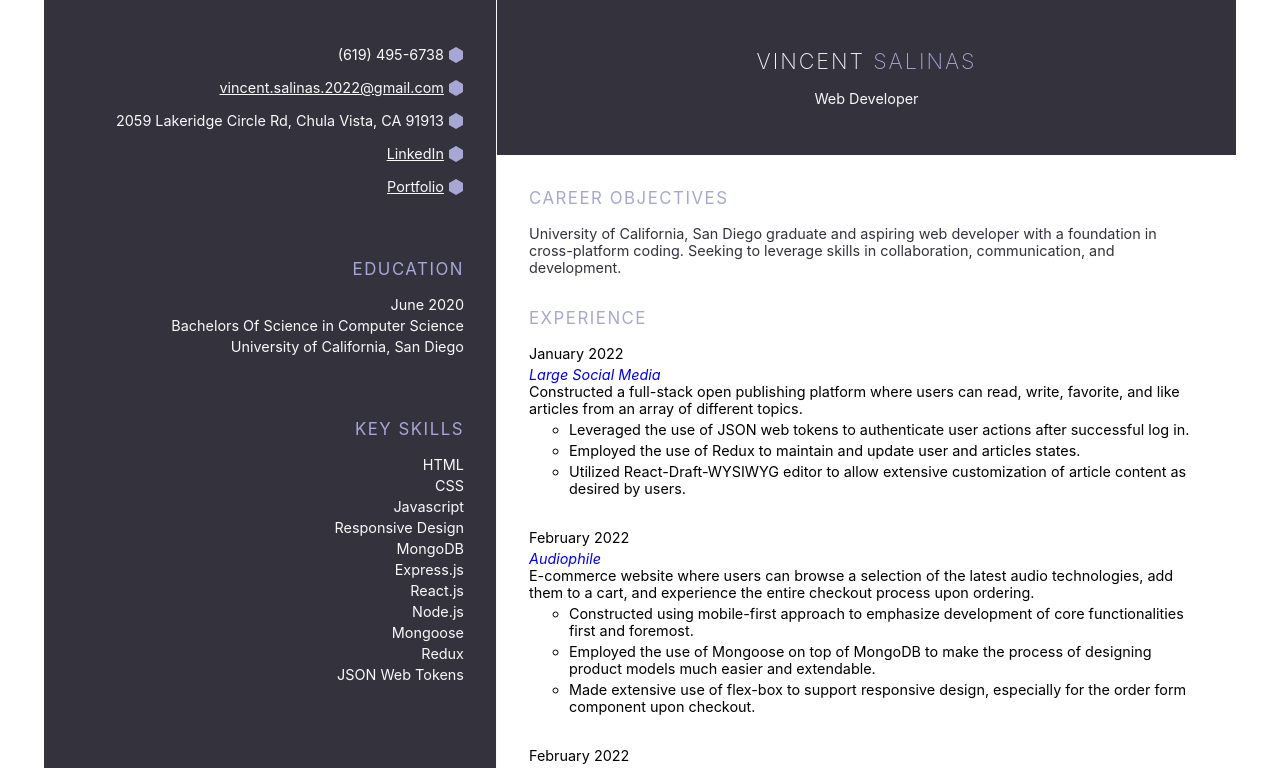
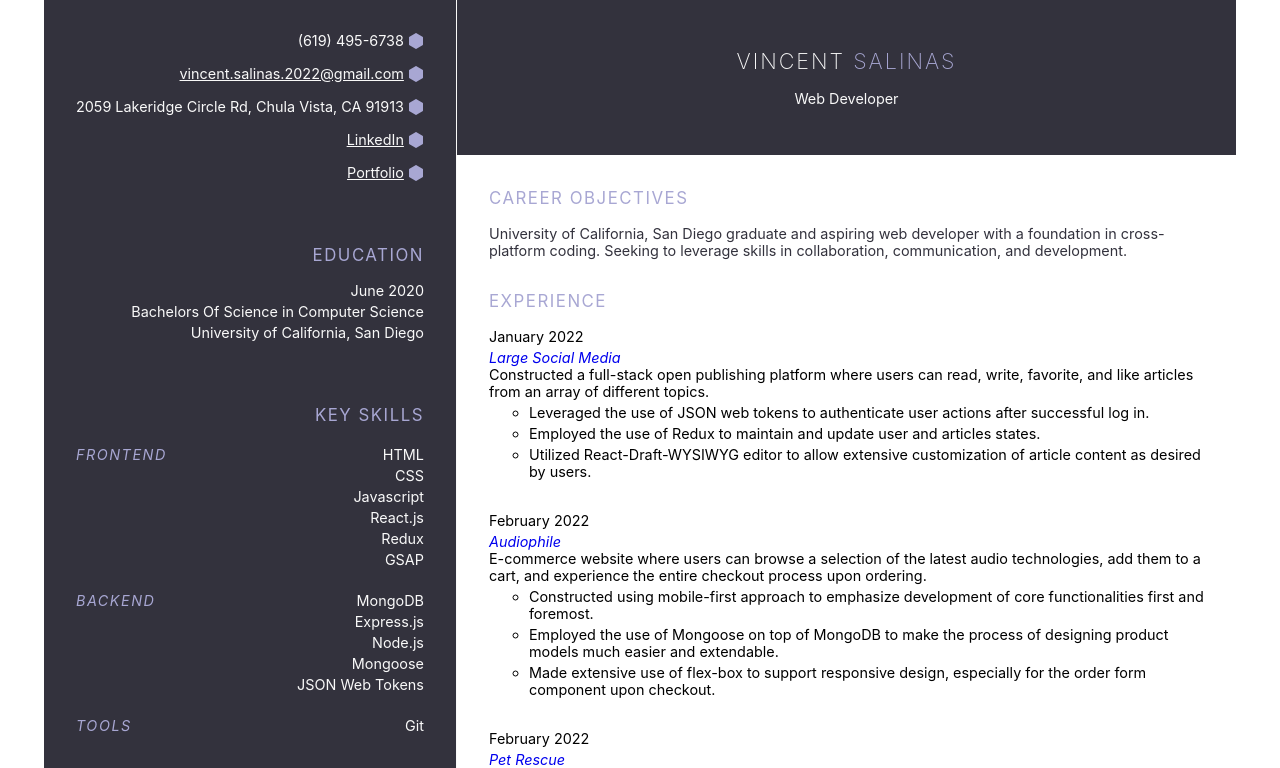
Before and after one commit to vlsalina/resume-1, a React (Create React App) app: page / in a window 1280 px wide. Shown: the top 768 px of the page. Built offline with nearby package versions, Linux system fonts and the light colour scheme.

Commit message:
Redesigned side pane to better distinguish between frontend, backend, and tool skills.

```diff
--- a/src/components/SidePane/SidePane.css
+++ b/src/components/SidePane/SidePane.css
@@ -35,6 +35,24 @@
 
 .side--ul {
   list-style-type: none;
+  padding: 0;
+  margin: 0;
+}
+
+.side--ul-2 {
+  list-style-type: none;
+  padding: 0;
+  margin: 0;
+}
+
+.side__header {
+  font-style: italic;
+}
+
+.side--container-3 {
+  display: flex;
+  justify-content: space-between;
+  margin-bottom: 1rem;
 }
 
 @media screen and (min-width: 1192px) {
--- a/src/components/SidePane/SidePane.js
+++ b/src/components/SidePane/SidePane.js
@@ -72,14 +72,52 @@ const SidePane = () => {
       </div>
       <div className="side--container-2 side--margin-1">
         <h3 className="main__header">key skills</h3>
+
+        <div className="side--container-3">
+          <div>
+            <p className="main__header side__header">Frontend</p>
+          </div>
+          <div>
             <ul className="side--ul">
-          {skills.map((x) => (
+              {skills.frontend.map((x) => (
                 <li key={`side-${x.name}`}>
                   <p className="t2">{x.name}</p>
                 </li>
               ))}
             </ul>
           </div>
+        </div>
+
+        <div className="side--container-3">
+          <div>
+            <p className="main__header side__header">Backend</p>
+          </div>
+          <div>
+            <ul className="side--ul">
+              {skills.backend.map((x) => (
+                <li key={`side-${x.name}`}>
+                  <p className="t2">{x.name}</p>
+                </li>
+              ))}
+            </ul>
+          </div>
+        </div>
+
+        <div className="side--container-3">
+          <div>
+            <p className="main__header side__header">Tools</p>
+          </div>
+          <div>
+            <ul className="side--ul">
+              {skills.tools.map((x) => (
+                <li key={`side-${x.name}`}>
+                  <p className="t2">{x.name}</p>
+                </li>
+              ))}
+            </ul>
+          </div>
+        </div>
+      </div>
     </section>
   );
 };
--- a/src/components/data/data.js
+++ b/src/components/data/data.js
@@ -37,41 +37,24 @@ const projects = [
   },
 ];
 
-const skills = [
-  {
-    name: "HTML",
-  },
-  {
-    name: "CSS",
-  },
-  {
-    name: "Javascript",
-  },
-  {
-    name: "Responsive Design",
-  },
-  {
-    name: "MongoDB",
-  },
-  {
-    name: "Express.js",
-  },
-  {
-    name: "React.js",
-  },
-  {
-    name: "Node.js",
-  },
-  {
-    name: "Mongoose",
-  },
-  {
-    name: "Redux",
-  },
-  {
-    name: "JSON Web Tokens",
-  },
-];
+const skills = {
+  frontend: [
+    { name: "HTML" },
+    { name: "CSS" },
+    { name: "Javascript" },
+    { name: "React.js" },
+    { name: "Redux" },
+    { name: "GSAP" },
+  ],
+  backend: [
+    { name: "MongoDB" },
+    { name: "Express.js" },
+    { name: "Node.js" },
+    { name: "Mongoose" },
+    { name: "JSON Web Tokens" },
+  ],
+  tools: [{ name: "Git" }],
+};
 
 const mailTo = `mailto:vincent.salinas.2022@googlemail.com`;
 
```
Lines whose indentation alone changed are shown as unchanged.
